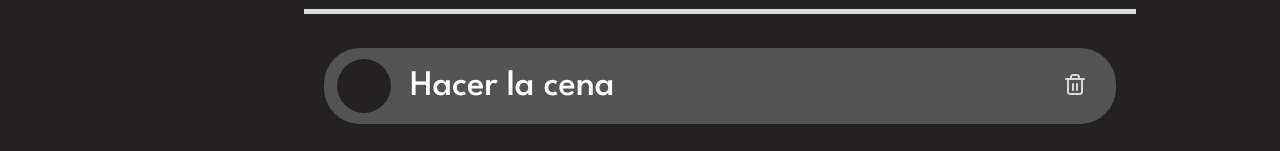
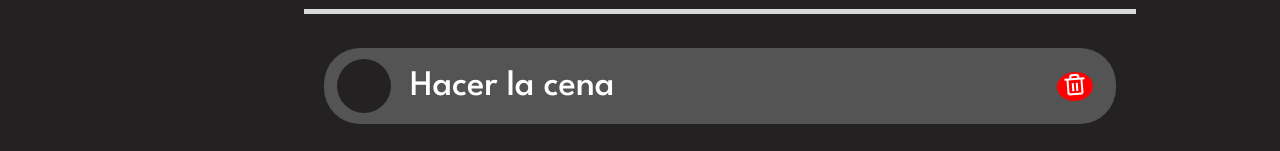
Before and after one commit to GosuBoy/TodoApp-FRONTEND, a React (Vite) app: page / in a window 1280 px wide. In both pictures the pointer is over the button 1075 px from the left and 412 px from the top of the page. Shown: the part 326-477 px from the top of the page. Built offline with nearby package versions, Linux system fonts and the light colour scheme.

Commit message:
adding styles to the delete button

```diff
--- a/src/styles/item.module.css
+++ b/src/styles/item.module.css
@@ -49,3 +49,18 @@
     margin-left: auto;
     margin-right: 10px;
 }
+
+.todoItem__DeleteButton:hover {
+    filter: brightness(1.9);
+    background-color: red;
+    border-radius: 50%;
+
+    animation: jiggle 0.3s ease-in-out infinite;
+}
+
+@keyframes jiggle {
+  0% { transform: rotateZ(0deg); }
+  25% { transform: rotateZ(-5deg); }
+  75% { transform: rotateZ(5deg); }
+  100% { transform: rotateZ(0deg); }
+}
```
